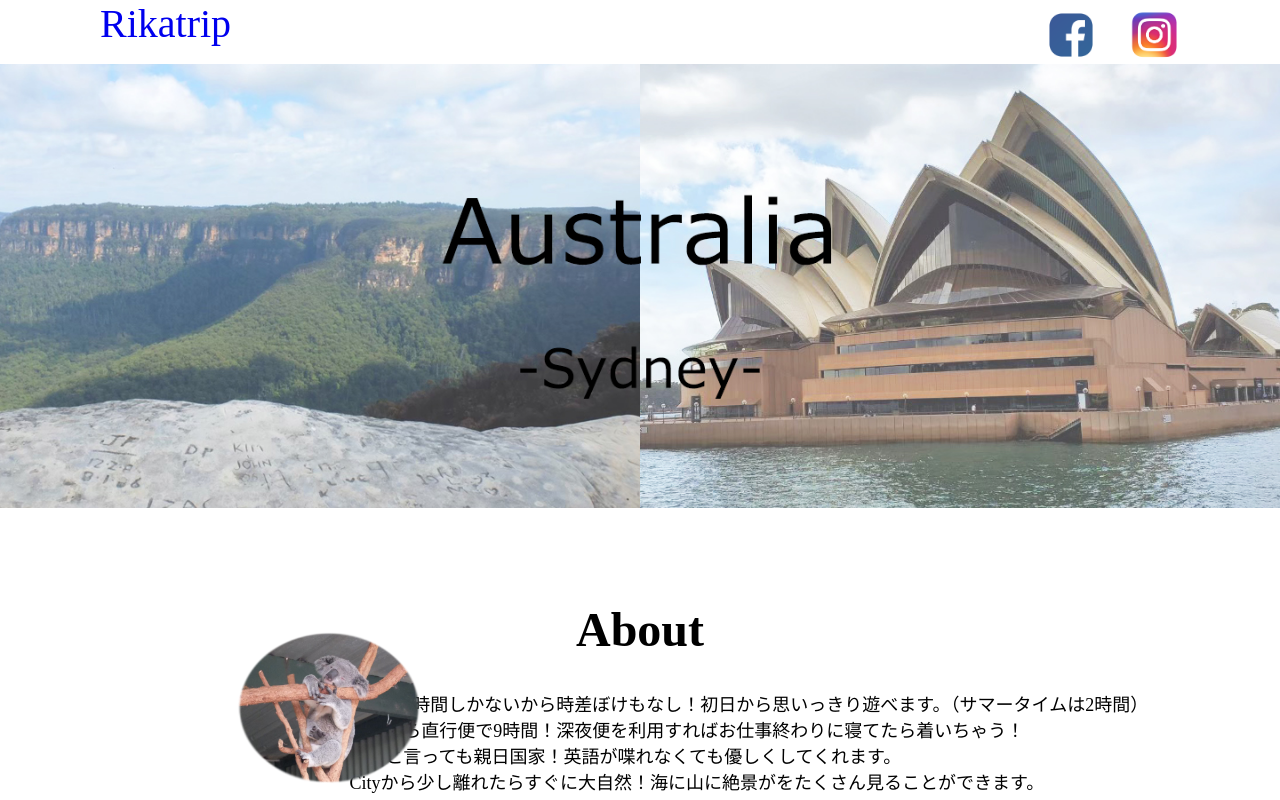
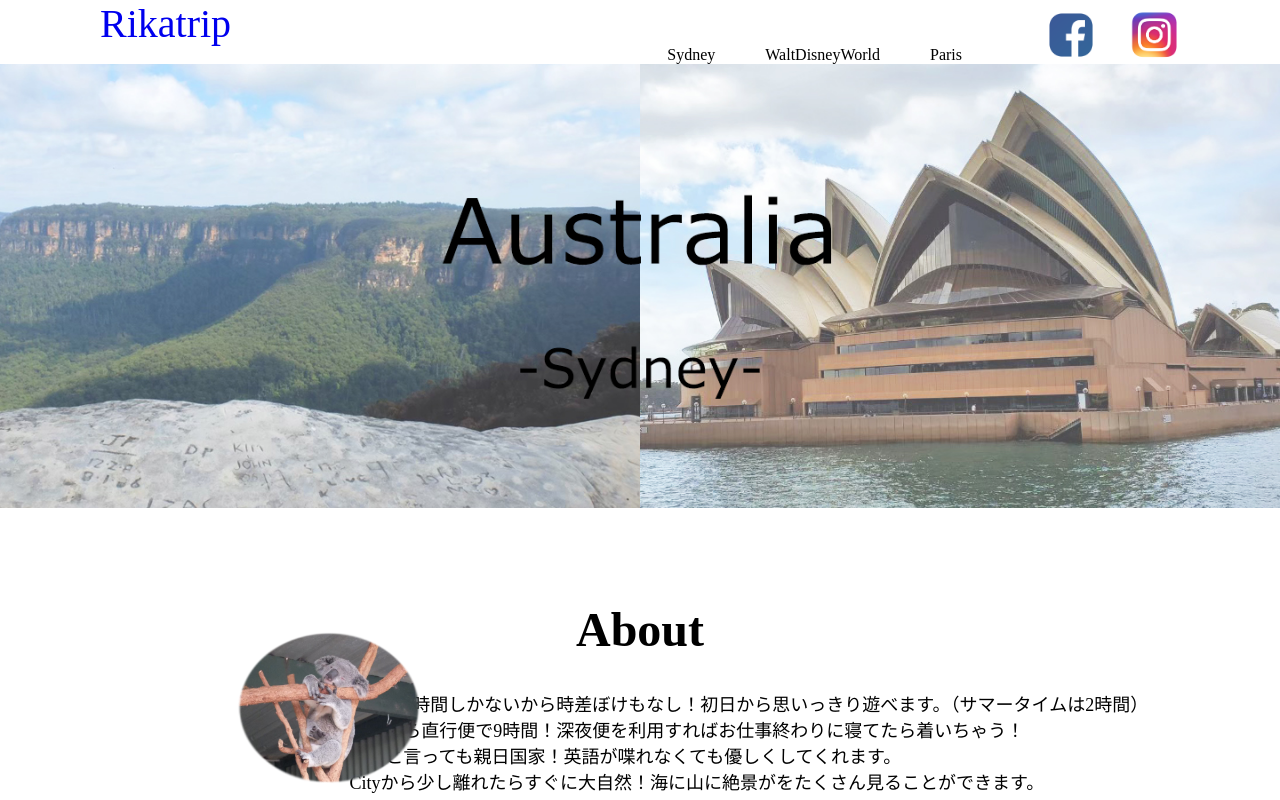
Before and after one commit to rikatin/rikatrip-sydney, a plain HTML site: page index.html in a window 1280 px wide. Shown: the top 800 px of the page. Drawn offline with Linux system fonts and the light colour scheme.

Commit message:
Update index.html

```diff
--- a/index.html
+++ b/index.html
@@ -8,6 +8,7 @@
 <body>
 	<a href="https://rikatin.github.io/rikatrip.github.io/"><div class="header">Rikatrip</div></a>
 	<div class="header-list">
+	<a href="https://rikatin.github.io/rikatrip-sydney/" class="list1">Sydney</a><a href="https://rikatin.github.io/rikatrip-wdw/" class="list1">WaltDisneyWorld</a><a href="https://rikatin.github.io/rikatrip-paris/" class="list1">Paris</a>
 	<a href="https://ja-jp.facebook.com/" target="_blank"><img class="sns" src="facebook.png" alt="フェイスブック"></a>
 	<a href="https://www.instagram.com/" target="_blank"><img class="sns" src="instagrum.png"　alt="インスタグラム"></a>
     </div>
```
